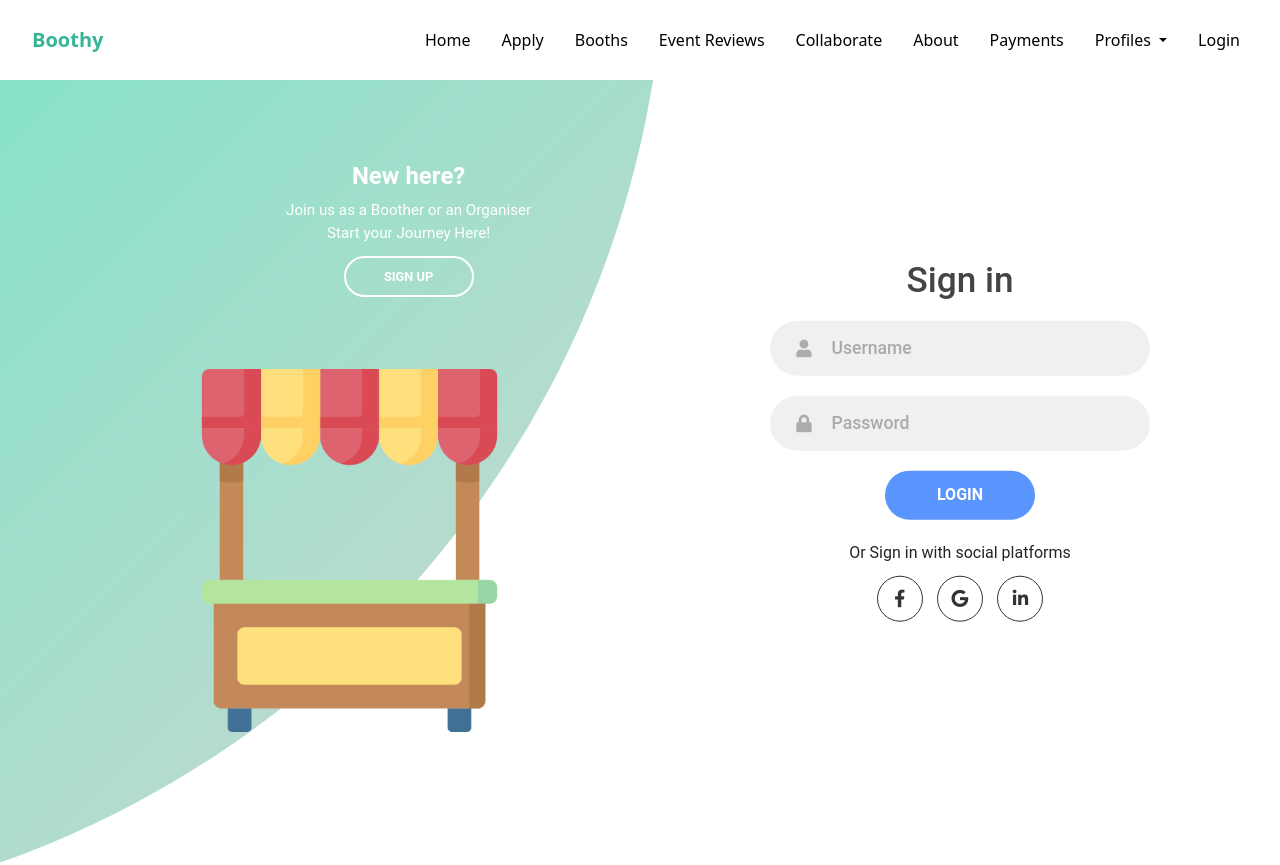
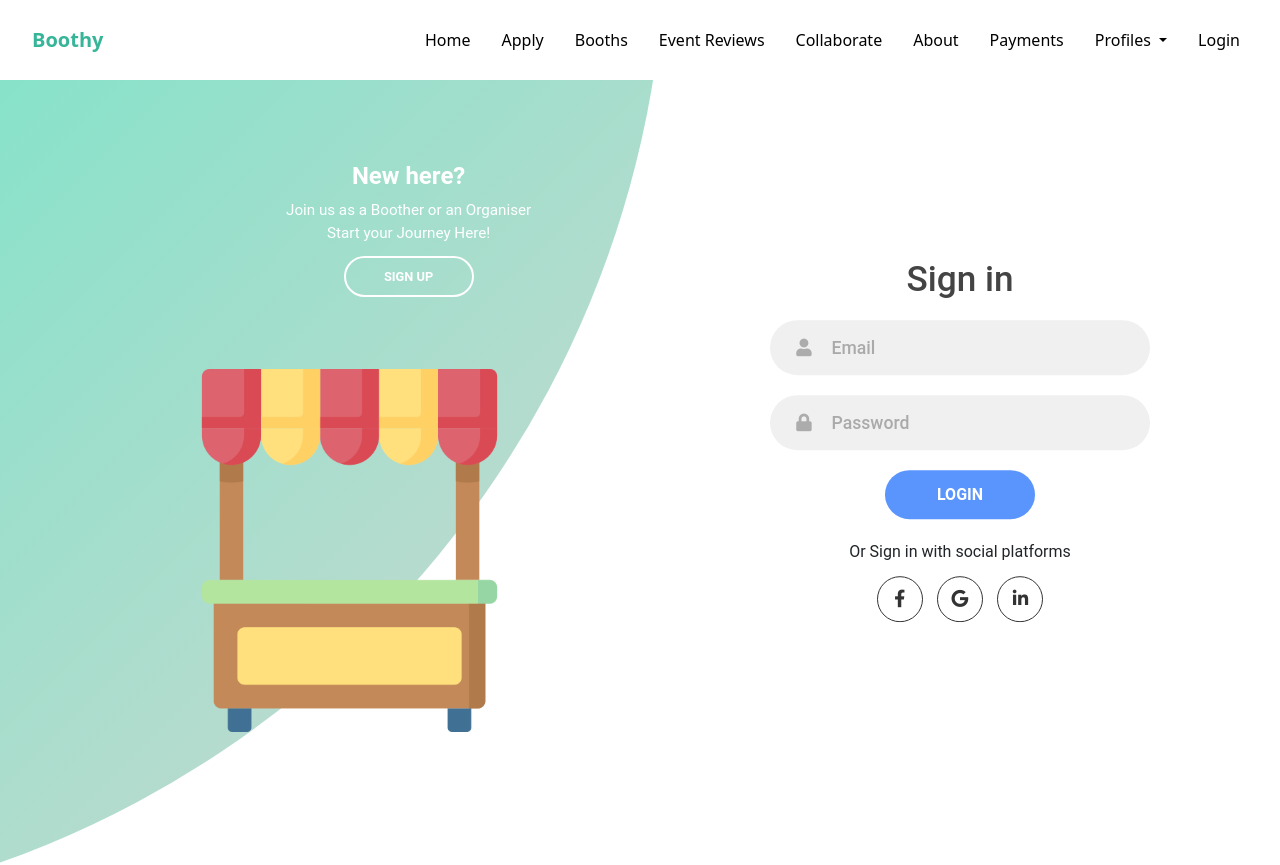
Before and after one commit to PeachyMangoz/VenueVibe, a Vue app in the folder VenueVibe/frontend/: page /login in a window 1280 px wide. Shown: the top 865 px of the page. Built offline with nearby package versions, Linux system fonts and the light colour scheme; a web font is replaced by a local one.

Commit message:
Added Authentication to Login/Sign Up
Updated apiKey

```diff
--- a/VenueVibe/frontend/src/firebase.js
+++ b/VenueVibe/frontend/src/firebase.js
@@ -1,15 +1,14 @@
 import { initializeApp } from "firebase/app";
 import { getFirestore } from "firebase/firestore";
-import { getAuth } from 'firebase/auth'
 
 // Your web app's Firebase configuration
 const firebaseConfig = {
-  apiKey: import.meta.VITE_FIREBASE_API_KEY,
+  apiKey: "AIzaSyBzp3OrAjzTsz4q00I3DDZ5q9xf5EkDBLk",
   authDomain: "venuevibe-a1675.firebaseapp.com",
   projectId: "venuevibe-a1675",
   storageBucket: "venuevibe-a1675.appspot.com",
   messagingSenderId: "605698985809",
-  appId: "1:605698985809:web:ca6e225a8202acf781cd70",
+  appId: "1:605698985809:web:98aafba37ec4606481cd70"
 };
 
 // Initialize Firebase
--- a/VenueVibe/frontend/src/views/Login.vue
+++ b/VenueVibe/frontend/src/views/Login.vue
@@ -3,17 +3,17 @@
     <div class="forms-container">
       <div class="signin-signup">
         <!-- Sign-In Form -->
-          <form @submit.prevent="handleSignIn" class="sign-in-form">
+        <form class="sign-in-form">
           <h2 class="title">Sign in</h2>
           <div class="input-field">
             <i class="fas fa-user"></i>
-              <input type="text" v-model="signInData.username" placeholder="Username" />
+            <input type="text" v-model="signInEmail" placeholder="Email" />
           </div>
           <div class="input-field">
             <i class="fas fa-lock"></i>
-              <input type="password" v-model="signInData.password" placeholder="Password" />
+            <input type="password" v-model="signInPassword" placeholder="Password" />
           </div>
-            <input type="submit" value="Login" class="btn solid" />
+          <button @click="signIn" value="Login" class="btn solid">Login</button>
           <p class="social-text">Or Sign in with social platforms</p>
           <div class="social-media">
             <a href="#" class="social-icon">
@@ -29,21 +29,18 @@
         </form>
 
         <!-- Sign-Up Form -->
-          <form @submit.prevent="handleSignUp" class="sign-up-form">
+        <form class="sign-up-form">
           <h2 class="title">Sign up</h2>
-            <div class="input-field">
-              <i class="fas fa-user"></i>
-              <input type="text" v-model="signUpData.username" placeholder="Username" />
-            </div>
+
           <div class="input-field">
             <i class="fas fa-envelope"></i>
-              <input type="email" v-model="signUpData.email" placeholder="Email" />
+            <input type="text" v-model="email" placeholder="Email" />
           </div>
           <div class="input-field">
             <i class="fas fa-lock"></i>
-              <input type="password" v-model="signUpData.password" placeholder="Password" />
+            <input type="password" v-model="password" placeholder="Password" />
           </div>
-            <input type="submit" class="btn" value="Sign up" />
+          <button @click="register" class="btn">Sign Up</button>
           <p class="social-text">Or Sign up with social platforms</p>
           <div class="social-media">
             <a href="#" class="social-icon">
@@ -85,53 +82,64 @@
 
 </template>
 
+<script setup>
+import { ref } from 'vue'
+import { getAuth, createUserWithEmailAndPassword } from "firebase/auth";
+import { useRouter } from 'vue-router' // Import the Vue router
+
+// Initialize reactive variables for form inputs
+const email = ref('')
+const password = ref('')
+
+// Get a reference to the Vue router
+const router = useRouter()
+
+// Get Firebase Auth instance
+const auth = getAuth() // Initialize Firebase Auth
+
+// Register function
+const register = async () => {
+try {
+  // Use createUserWithEmailAndPassword method to register a new user
+  const userCredential = await createUserWithEmailAndPassword(auth, email.value, password.value)
+  console.log('Successfully registered!', userCredential.user)
+
+  // Redirect to the homepage after successful registration
+  router.push('/Homepage')
+} catch (error) {
+  console.error('Error during registration:', error.code)
+  alert(error.message) // Display error message to the user
+}
+};
+
+const signInEmail = ref('')
+const signInPassword = ref('')
+const signIn = () => { // we also renamed this method
+  firebase
+    .auth()
+    .signInWithEmailAndPassword(signInEmail.value, signInPassword.value) // THIS LINE CHANGED
+    .then((data) => {
+      console.log('Successfully logged in!');
+      router.push('/Homepage') // redirect to the feed
+    })
+    .catch(error => {
+      console.log(error.code)
+      alert(error.message);
+    });
+}
+</script>
+
 <script>
-
 export default {
   data() {
     return {
       isSignUpMode: false,
-        signInData: {
-          username: '',
-          password: ''
-        },
-        signUpData: {
-          username: '',
-          email: '',
-          password: ''
-        }
       };
   },
   methods: {
     toggleMode() {
       this.isSignUpMode = !this.isSignUpMode;
-      },
-      handleSignIn() {
-        // Placeholder for sign-in logic
-        const { username, password } = this.signInData;
-        console.log("Sign in with", username, password);
-        // Example: Call an API for login
-        // this.$http.post('/api/login', { username, password })
-        //   .then(response => {
-        //     // Handle successful login
-        //   }).catch(error => {
-        //     // Handle login error
-        //   });
-      },
-      handleSignUp() {
-        // Placeholder for sign-up logic
-        const { username, email, password } = this.signUpData;
-        console.log("Sign up with", username, email, password);
-        // Example: Call an API for registration
-        // this.$http.post('/api/register', { username, email, password })
-        //   .then(response => {
-        //     // Handle successful registration
-        //   }).catch(error => {
-        //     // Handle registration error
-        //   });
-      }
-    }
-  };
+    }}};
 
 </script>
 
@@ -304,7 +312,7 @@ width: 100%;
 transition: 1s 0.7s ease-in-out;
 display: grid;
 grid-template-columns: 1fr;
-  z-index: 5;
+z-index: 7;
 }
 
 form {
@@ -663,7 +671,7 @@ form.sign-in-form {
 
 .right-panel .content {
   padding: 4rem 1rem;
-    padding-top: 21rem;
+  padding-top: 21rem
 }
 .container {
   padding: 1.5rem;
```
Lines whose indentation alone changed are shown as unchanged.
